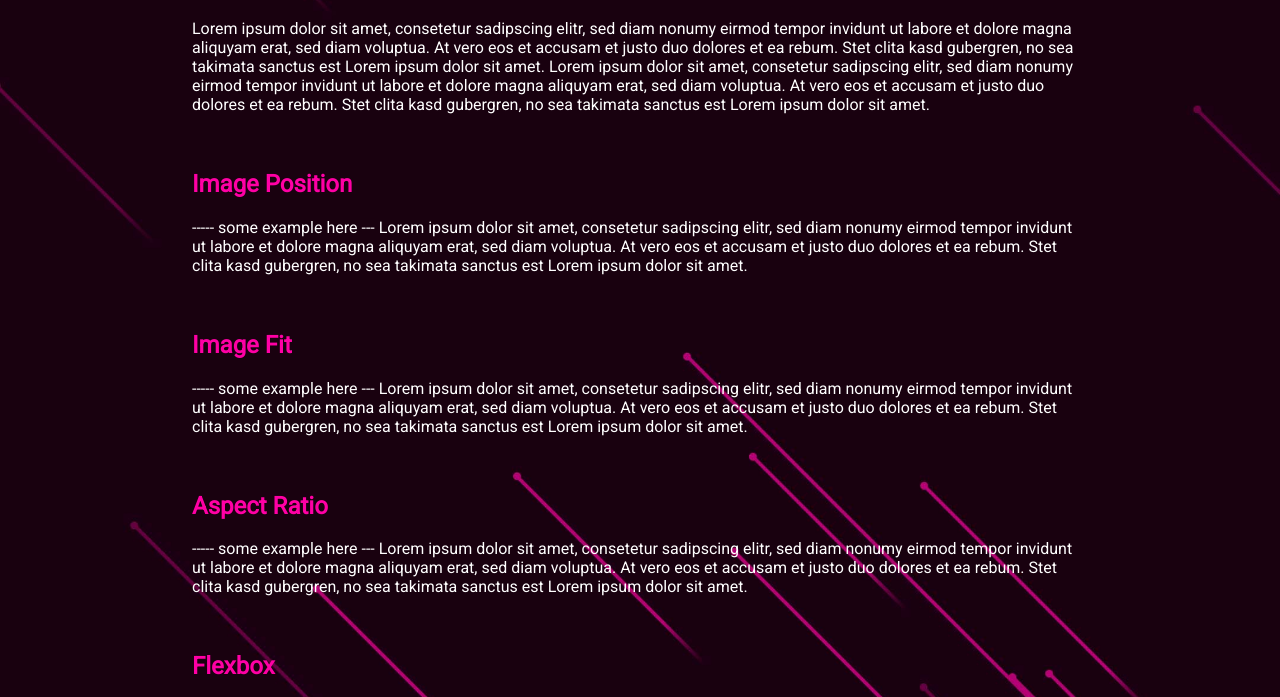
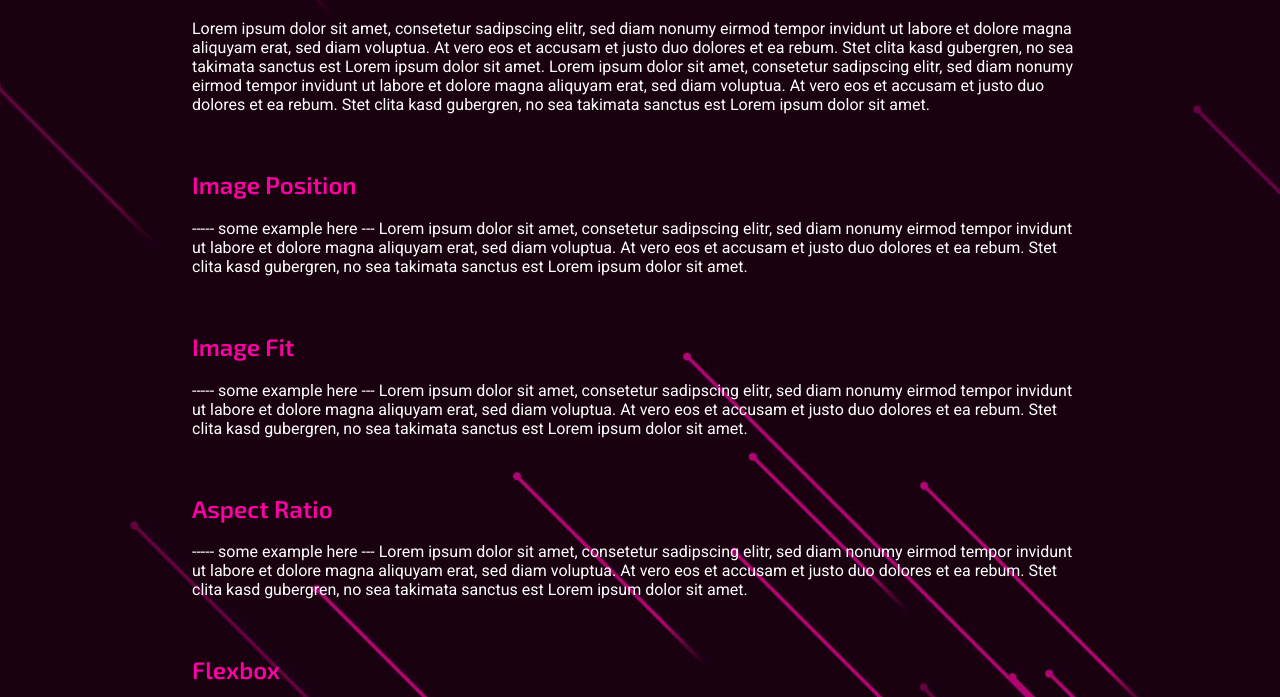
Before and after one commit to DavidGrasboeck/WDP-Images, a plain HTML site: page Summary/Summary.html in a window 1280 px wide. Shown: the part 103-800 px from the top of the page. Drawn offline with Linux system fonts and the light colour scheme.

Commit message:
and i forgot sth again :D

```diff
--- a/Summary/styles.css
+++ b/Summary/styles.css
@@ -35,6 +35,7 @@ header{
 
 h2{
     color: #ff00a5;
+    font-family: var(  --font-family-head);
 }
 
 body{
```
